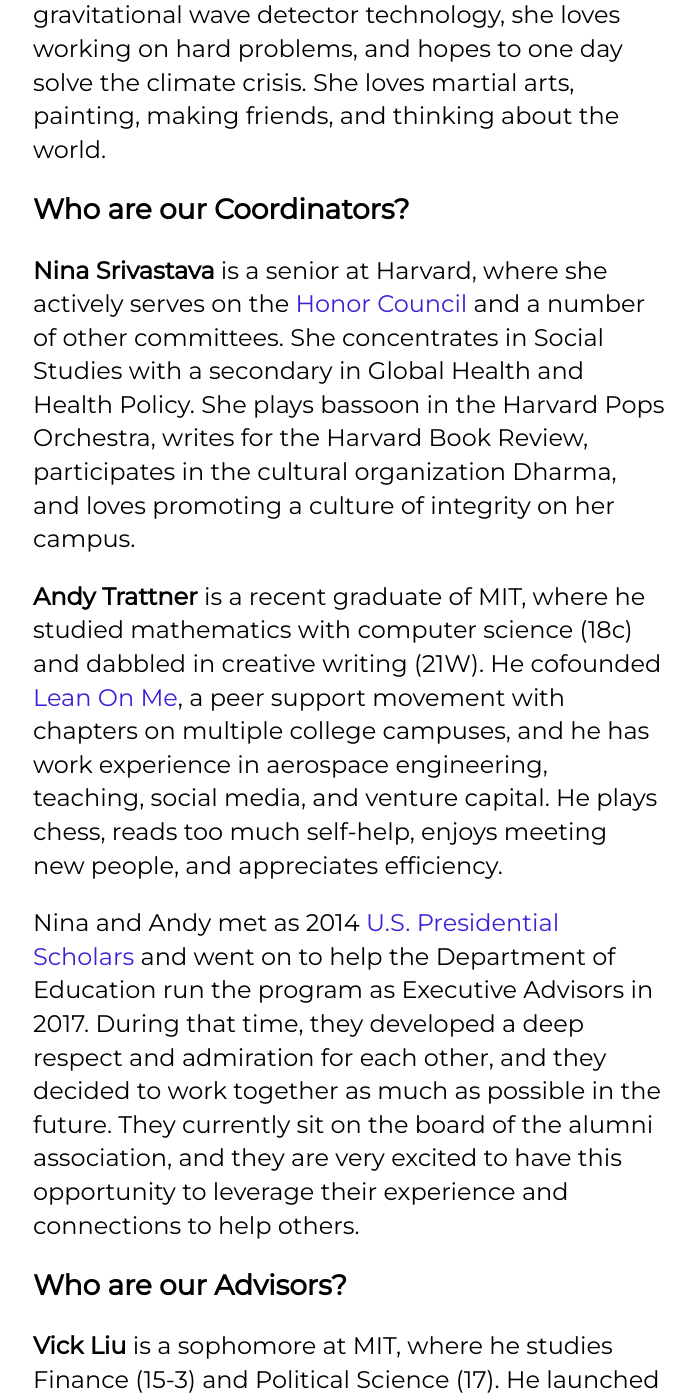
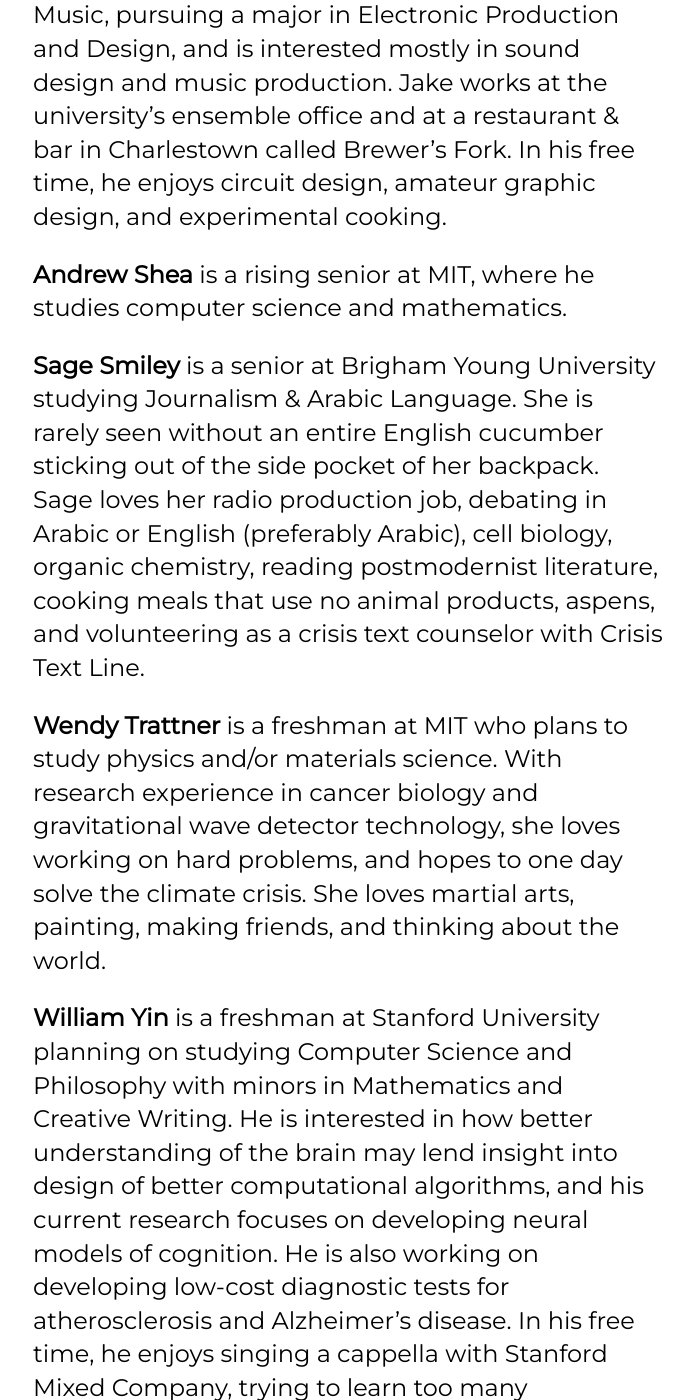
Before and after one commit to edspective/edspective.github.io, a Jekyll site: the page built from _pages/about.md, in a window 1280 px wide and 1400 px high, scrolled down 2363 px. Shown: the whole window, without its empty margins (291-986 px from the left). Built offline with Jekyll 4.4.1, drawn with Linux system fonts in a browser that asks for light colours; nearby versions of some CDN libraries; some web fonts are replaced; some of the changed text lies outside the part shown.

Commit message:
Update about.md

```diff
--- a/_pages/about.md
+++ b/_pages/about.md
@@ -16,11 +16,19 @@
 
 **Tina Gao** is a senior at Penn studying Finance and Social Impact and minoring in Religious Studies. She is interested in the intersection of business and social work, especially pertaining to nutrition and food insecurity. In her spare time, Tina enjoys running and cooking, as well as seeing musicals and exploring Philadelphia.
 
+**Sage Herrick** is a sophomore at Lehigh pursuing a dual degree in International Relations and Economics. She leads public health research and field work for Lehigh's Engineers Without Borders project in rural Nicaragua. Her other research focuses on channels of US philanthropy to Israel, metal additive manufacturing procedures, and preferential trade agreements. Sage also spends a concerning amount of time with her University Choir and recommends Slavoj Žižek.
+
 **Trent Kannegieter** is a first year at Yale, where he plans to study some combination of history and social sciences. Born and raised in Daphne, Alabama, he seeks to both bridge divides in communication and provide access of information to those in areas without established educational pipelines. On campus, he competes with the Yale Debate Association, writes for The Politic, and works with the Yale International Relations Association. He enjoys tennis, playing the melodica, and watching esoteric standup comedy.
 
 **Jake Mackie** is a student at the Berklee College of Music, pursuing a major in Electronic Production and Design, and is interested mostly in sound design and music production. Jake works at the university's ensemble office and at a restaurant & bar in Charlestown called Brewer's Fork. In his free time, he enjoys circuit design, amateur graphic design, and experimental cooking.
 
+**Andrew Shea** is a rising senior at MIT, where he studies computer science and mathematics.
+
+**Sage Smiley** is a senior at Brigham Young University studying Journalism & Arabic Language. She is rarely seen without an entire English cucumber sticking out of the side pocket of her backpack. Sage loves her radio production job, debating in Arabic or English (preferably Arabic), cell biology, organic chemistry, reading postmodernist literature, cooking meals that use no animal products, aspens, and volunteering as a crisis text counselor with Crisis Text Line.
+
 **Wendy Trattner** is a freshman at MIT who plans to study physics and/or materials science. With research experience in cancer biology and gravitational wave detector technology, she loves working on hard problems, and hopes to one day solve the climate crisis. She loves martial arts, painting, making friends, and thinking about the world.
+
+**William Yin** is a freshman at Stanford University planning on studying Computer Science and Philosophy with minors in Mathematics and Creative Writing. He is interested in how better understanding of the brain may lend insight into design of better computational algorithms, and his current research focuses on developing neural models of cognition. He is also working on developing low-cost diagnostic tests for atherosclerosis and Alzheimer's disease. In his free time, he enjoys singing a cappella with Stanford Mixed Company, trying to learn too many languages, and playing funky jazz with friends.
 
 ## Who are our Coordinators?
 
```
